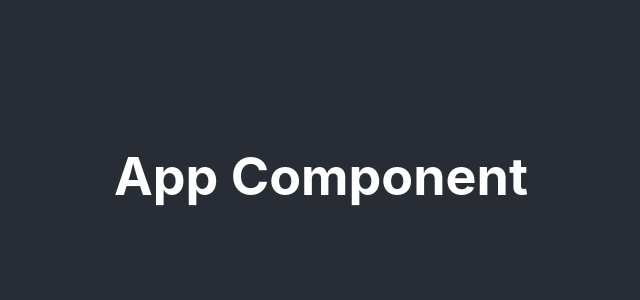
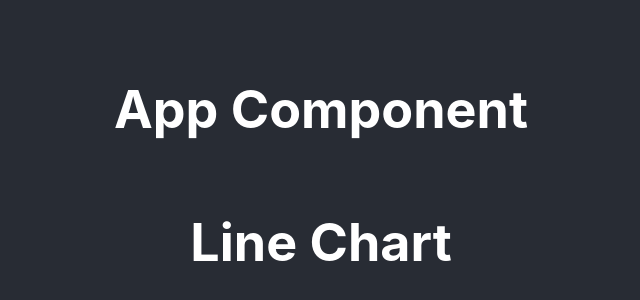
Before and after one commit to will-t-harris/svg-lines, a React (Create React App) app: page / in a window 1280 px wide. Shown: the part 224-524 px from the top of the page, without its empty margins (319-959 px from the left). Built offline with nearby package versions, Linux system fonts and the light colour scheme.

Commit message:
feat: pass random array into linechart

```diff
--- a/src/App.tsx
+++ b/src/App.tsx
@@ -1,10 +1,12 @@
 import * as React from "react";
 import { ReactElement } from "react";
+
+import { LineChart } from "./components/LineChart/LineChart";
 import "./App.css";
 
 const App: React.FC = (): ReactElement => {
-	const createRandomArray = ({ total = 10 }: { total: number }) => {
-		let data = [];
+	let data: { x: number; y: number }[] = [];
+	const createRandomArray = (total: number) => {
 		for (let element: number = 0; element < total; element++) {
 			const y: number = Math.floor(Math.random() * 50) + 50;
 			const obj: { x: number; y: number } = {
@@ -20,6 +22,7 @@ const App: React.FC = (): ReactElement => {
 		<div className="App">
 			<header className="App-header">
 				<h1>App Component</h1>
+				<LineChart data={createRandomArray(10)} />
 			</header>
 		</div>
 	);
```
